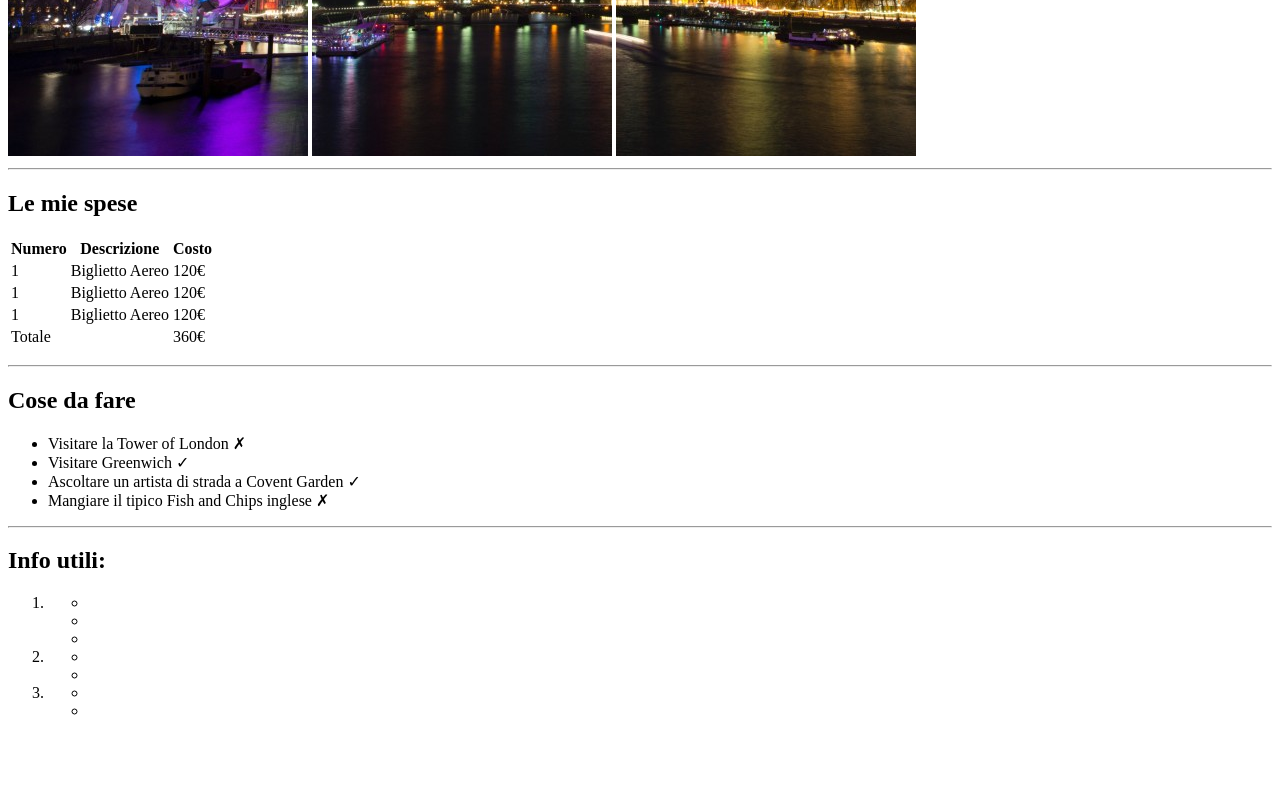
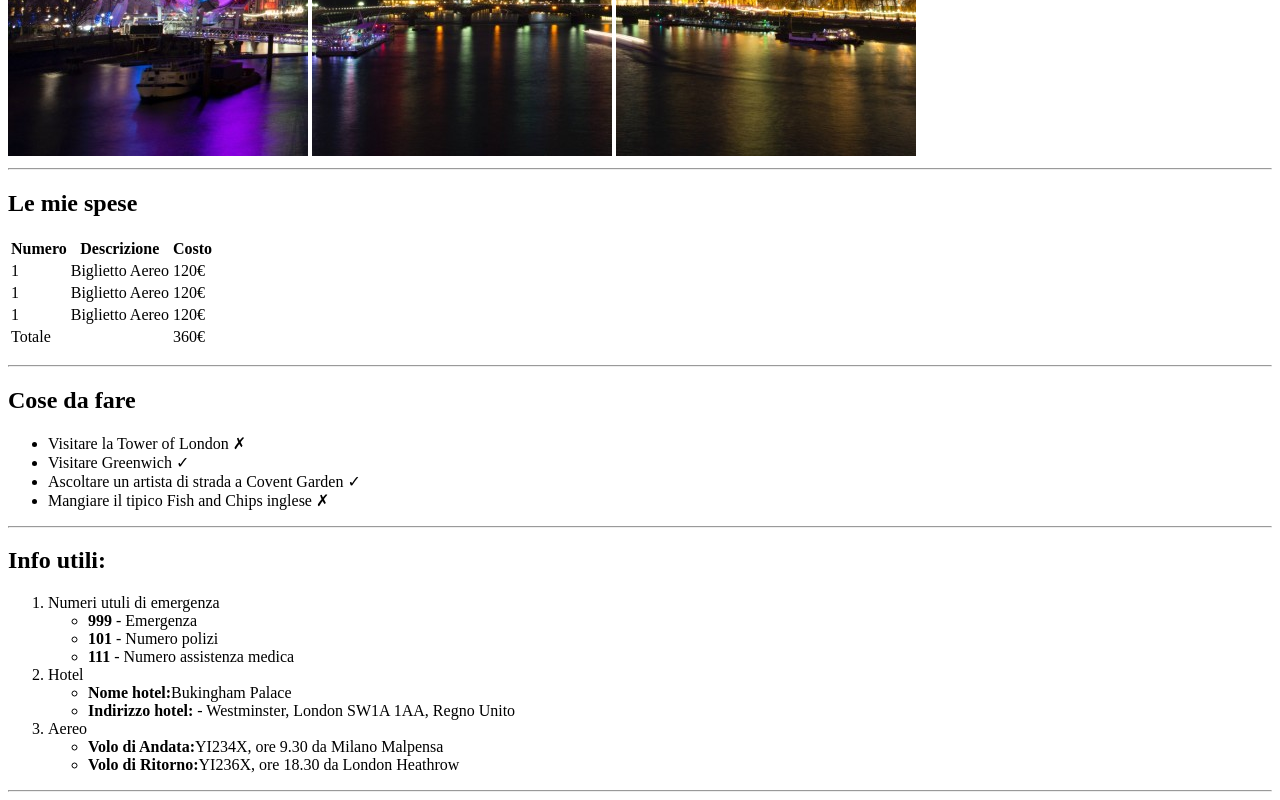
Before and after one commit to LucianaSchembri/html-london-trip, a plain HTML site: page index.html in a window 1280 px wide. Shown: the part 524-1324 px from the top of the page. Before the commit the page ends 1260 px from the top, so only its background shows below. Drawn offline with Linux system fonts and the light colour scheme.

Commit message:
feat: completata quarta sezione

```diff
--- a/index.html
+++ b/index.html
@@ -67,27 +67,28 @@
      <p>
         <h2>Info utili:</h2>
         <ol>
-            <li>
+            <li> Numeri utuli di emergenza
                 <ul>
-                    <li></li>
-                    <li></li>
-                    <li></li>
+                    <li><strong>999</strong> - Emergenza</li>
+                    <li><strong>101</strong> - Numero polizi</li>
+                    <li><strong>111</strong> - Numero assistenza medica</li>
                 </ul>
             </li>
-            <li>
+            <li>Hotel
                 <ul>
-                    <li></li>
-                    <li></li>
+                    <li><strong>Nome hotel:</strong>Bukingham Palace</li>
+                    <li><strong>Indirizzo hotel:</strong> - Westminster, London SW1A 1AA, Regno Unito</li>
                 </ul>
             </li>
-            <li>
+            <li>Aereo
                 <ul>
-                    <li></li>
-                    <li></li>
+                    <li><strong>Volo di Andata:</strong>YI234X, ore 9.30 da Milano Malpensa</li>
+                    <li><strong>Volo di Ritorno:</strong>YI236X, ore 18.30 da London Heathrow</li>
                 </ul>
             </li>
         </ol>
      </p>
+     <hr>
 
 </body>
 
```
